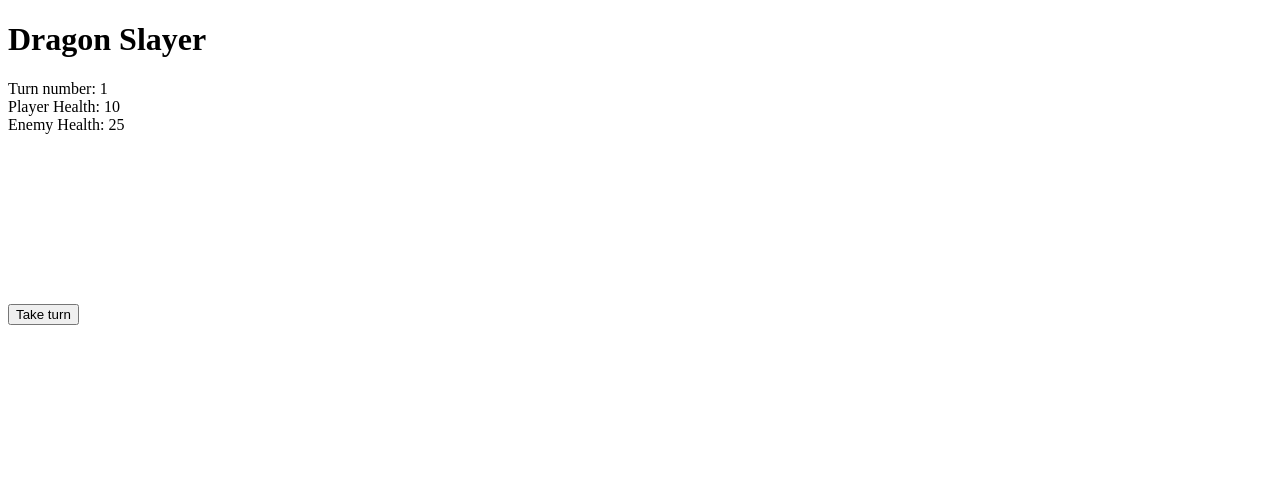
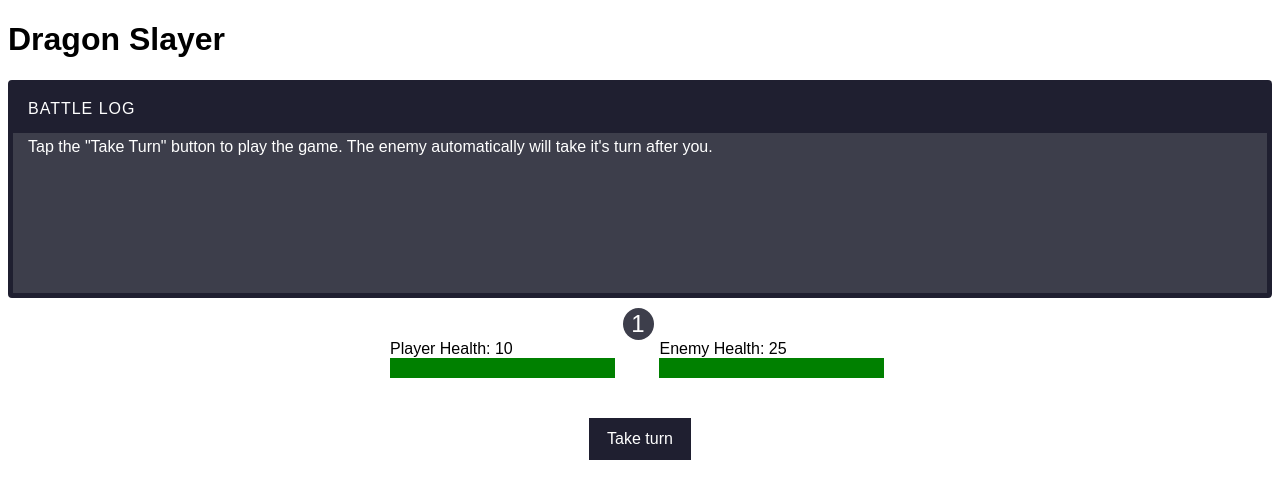
Before and after one commit to KKendle/itchy-tatertot, a plain HTML site: page index.html in a window 1280 px wide. Drawn offline with Linux system fonts and the light colour scheme.

Commit message:
Added a bit of styling to make it look somewhat nicer

```diff
--- a/dragon-slayer.js
+++ b/dragon-slayer.js
@@ -1,4 +1,6 @@
 var turnCount = 1;
+var playerHealthStart = 10;
+var enemyHealthStart = 25;
 var playerHealth = 10;
 var enemyHealth = 25;
 
--- a/index.html
+++ b/index.html
@@ -5,13 +5,31 @@
 <body>
 <h1>Dragon Slayer</h1>
 
-<div>Turn number: <span id="turn"></span></div>
-<div>Player Health: <span id="playerHealth"></span></div>
-<div>Enemy Health: <span id="enemyHealth"></span></div>
+<div class="battle-log">
+  <header class="battle-log-header">Battle Log</header>
+  <p id="log">
+    Tap the "Take Turn" button to play the game. The enemy automatically will take it's turn after you.<br />
+  </p>
+</div>
 
-<div id="log"></div>
+<div class="battle-nav">
+  <div class="turn-counter">
+    <span id="turn"></span>
+  </div>
 
-<button onclick="playerTurn();">
+  <div class="health-container">
+    <div class="health player">
+      Player Health: <span id="playerHealth"></span>
+      <div class="healthbar"></div>
+    </div>
+    <div class="health enemy">
+      Enemy Health: <span id="enemyHealth"></span>
+      <div class="healthbar"></div>
+    </div>
+  </div>
+</div>
+
+<button id="take-turn" onclick="playerTurn();">
   Take turn
 </button>
 
--- a/style.css
+++ b/style.css
@@ -1,5 +1,91 @@
+/*
+  COLORS:
+  main: #22313F;
+*/
+
+body {
+  font-size: 16px;
+  font-family: sans-serif;
+}
+
+/* MISC */
+.clearfix {
+  clear: both;
+}
+
+/* BATTLE LOG */
+.battle-log {
+  margin: 10px 0;
+  border: 5px solid #1f1f30;
+  background: #3d3e4b;
+  color: #fff;
+  border-radius: 4px;
+}
+.battle-log-header {
+  padding: 15px;
+  text-transform: uppercase;
+  letter-spacing: 1px;
+  background: #1f1f30;
+}
 #log {
   overflow: scroll;
   height: 150px;
-  margin: 10px 0;
+  margin: 0;
+  padding: 5px 15px;
 }
+
+.battle-nav {
+  margin: 0 auto 30px;
+}
+
+/* TURN COUNTER */
+.turn-counter {
+  margin: 0 auto;
+  width: 25px;
+  background-color: #3d3e4b;
+  color: #fff;
+  font-size: 1.5em;
+  text-align: center;
+  border-radius: 50%;
+  padding: 2px 3px;
+  position: relative;
+  left: -2px;
+}
+
+/* HEALTH BARS */
+.health-container {
+  margin: 0 auto;
+  max-width: 500px;
+}
+.health {
+  margin-bottom: 10px;
+  display: inline-block;
+  width: 45%;
+}
+.health.player {
+  margin-right: 3%;
+}
+.health.enemy {
+  margin-left: 5%;
+}
+.healthbar {
+  height: 20px;
+  background: green;
+}
+
+/* TURN BUTTON */
+#take-turn {
+  cursor: pointer;
+  border: none;
+  background: #1f1f30;
+  color: #fff;
+  padding: 12px 18px;
+  font-size: 16px;
+  margin: 0 auto;
+  display: block;
+}
+#take-turn.disabled,
+#take-turn:disabled {
+  background: rgba(31, 31, 48, .5);
+  cursor: not-allowed;
+}
```
